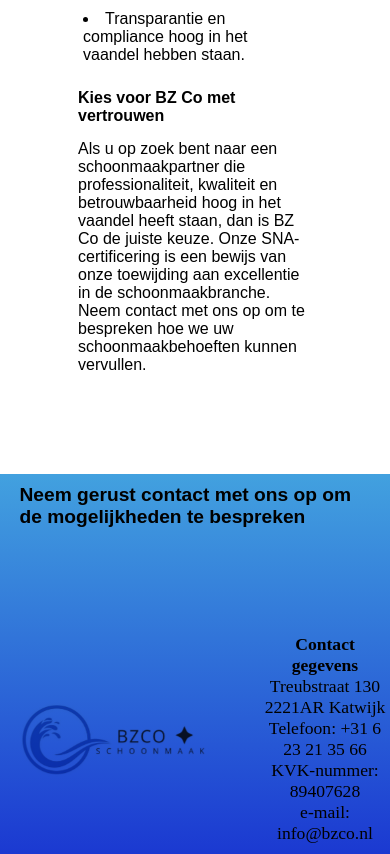
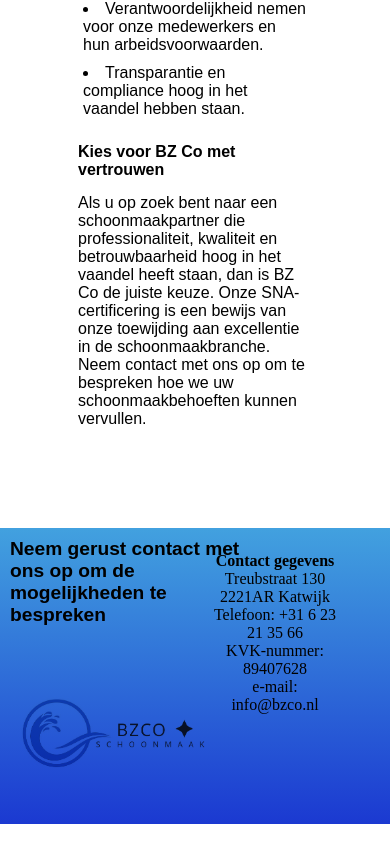
Before and after one commit to Ahmad-Alsabbagh1/bzco, a React (Create React App) app in the folder bzco/: page /about in a window 390 px wide. Shown: the part 1178-2032 px from the top of the page. After the commit the page ends 2002 px from the top, so only its background shows below. Built offline with nearby package versions, Linux system fonts and the light colour scheme; a web font is replaced by a local one.

Commit message:
small changes css

```diff
--- a/bzco/src/components/About/about.css
+++ b/bzco/src/components/About/about.css
@@ -28,3 +28,8 @@
   width: 30vw;
   align-self: center;
 }
+@media (max-width: 768px) {
+  .questionsPic {
+    width: 50vw;
+  }
+}
--- a/bzco/src/components/Contact/contact.css
+++ b/bzco/src/components/Contact/contact.css
@@ -6,7 +6,7 @@
   display: flex;
   flex-direction: column;
   align-items: center;
-  width: 50vw;
+  width: 60vw;
   align-self: center;
 }
 .customerSupport {
@@ -19,3 +19,11 @@
   text-align: left;
   text-align: center;
 }
+@media (max-width: 768px) {
+  .info {
+    width: 85vw;
+  }
+  .customerSupport {
+    width: 50vw;
+  }
+}
--- a/bzco/src/components/Diensten/services.css
+++ b/bzco/src/components/Diensten/services.css
@@ -57,3 +57,18 @@
   font-size: 1.2rem;
   text-align: center;
 }
+@media (max-width: 768px) {
+  .location {
+    margin: 25px;
+  }
+  .locationP {
+    width: 90vw;
+  }
+  .service {
+    width: 50vw;
+  }
+  .serviceImg {
+    width: 15vw;
+    min-width: 50px;
+  }
+}
--- a/bzco/src/components/Footer/footer.css
+++ b/bzco/src/components/Footer/footer.css
@@ -28,15 +28,19 @@
 @media (max-width: 768px) {
   .footer {
     padding: 10px;
-    height: 45vh;
+    height: 35vh;
   }
   .footerH4 {
     font-size: 1.2rem;
-    width: 90vw;
+    width: 60vw;
+    align-self: flex-start;
   }
   .footerContact {
     margin-top: 0px;
-    font-size: 1.1rem;
+    position: relative;
+    top: -100px;
+    left: -50px;
+    font-size: 1rem;
     justify-content: center;
     text-align: center;
   }
--- a/bzco/src/components/Landing/Landing.css
+++ b/bzco/src/components/Landing/Landing.css
@@ -43,7 +43,7 @@
 }
 .sloganDescription,
 .snaP {
-  font-size: 1.7rem;
+  font-size: 1.3rem;
   width: 40vw;
   font-family: "Mooli", sans-serif;
   text-align: center;
@@ -85,7 +85,7 @@
     margin-top: 50px;
   }
   .snaH1 {
-    font-size: 1.5rem;
+    font-size: 1.4rem;
   }
   .snaLogo {
     width: 80vw;
```
